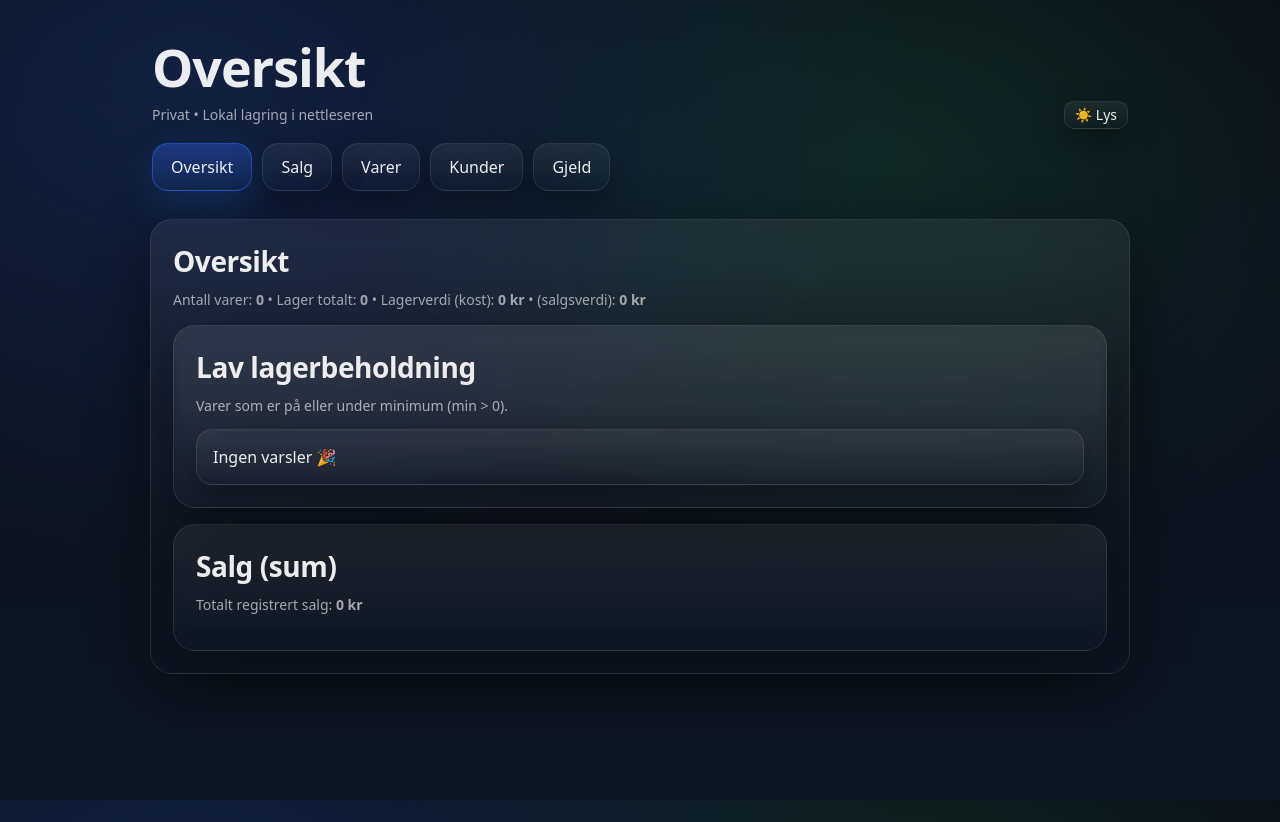
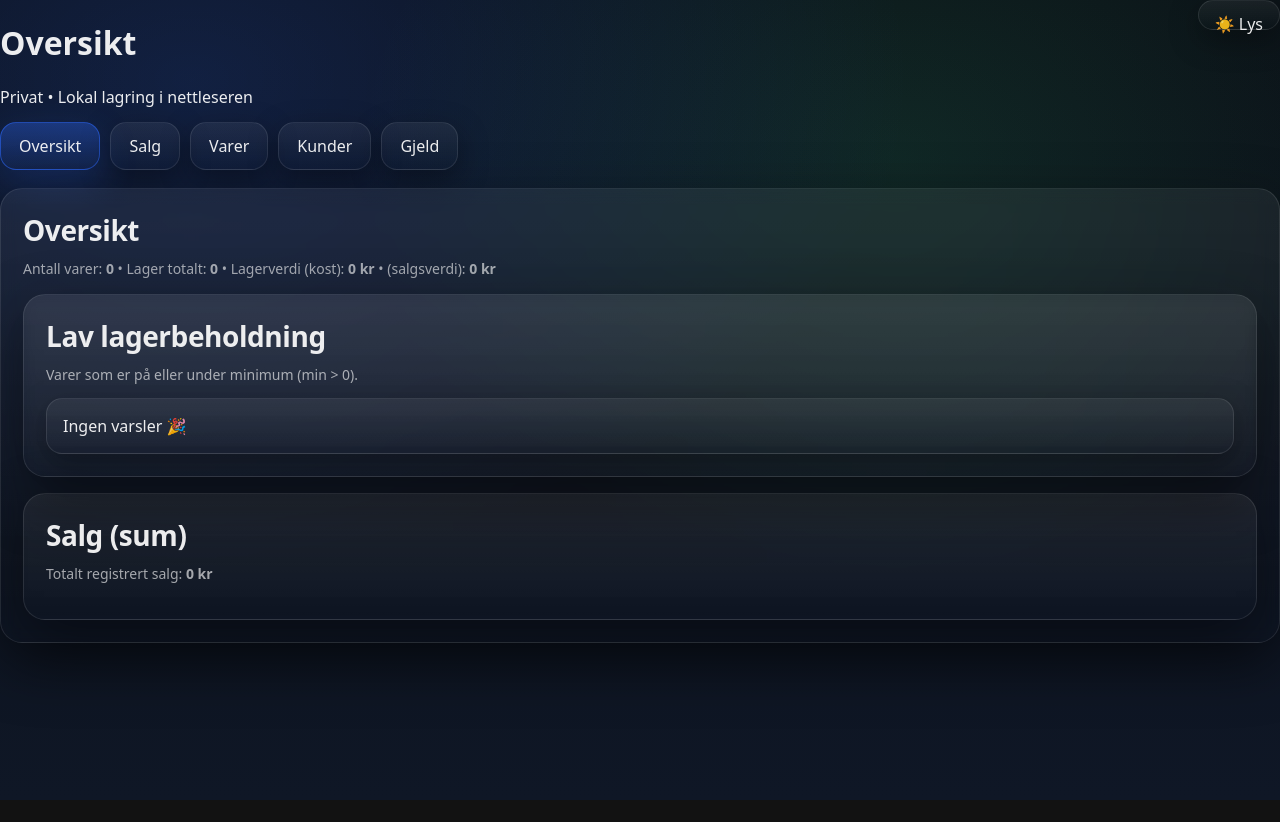
Before and after one commit to nikolaihoffmann-svg/Nikasso-, a React (Vite) app: page / in a window 1280 px wide. After the commit the page ends 800 px from the top, so only its background shows below. Built offline with nearby package versions, Linux system fonts and the light colour scheme.

Commit message:
Update App.tsx

```diff
--- a/src/app/App.tsx
+++ b/src/app/App.tsx
@@ -1,4 +1,6 @@
+// src/app/App.tsx
 import React, { useEffect, useMemo, useState } from "react";
+import { applyThemeToDom, getTheme, setTheme, Theme } from "./storage";
 
 import { Oversikt } from "../pages/Oversikt";
 import { Salg } from "../pages/Salg";
@@ -7,142 +9,73 @@ import { Kunder } from "../pages/Kunder";
 import { Gjeld } from "../pages/Gjeld";
 
 type Tab = "oversikt" | "salg" | "varer" | "kunder" | "gjeld";
-type Theme = "dark" | "light";
-
-const THEME_KEY = "theme";
-
-function getInitialTheme(): Theme {
-  const saved = localStorage.getItem(THEME_KEY);
-  if (saved === "light" || saved === "dark") return saved;
-
-  // default: dark (kan endres om du vil)
-  return "dark";
-}
 
 export function App() {
   const [tab, setTab] = useState<Tab>("oversikt");
-  const [theme, setTheme] = useState<Theme>(() => getInitialTheme());
+  const [theme, setThemeState] = useState<Theme>(() => getTheme());
 
+  // Apply theme on mount + whenever it changes
   useEffect(() => {
-    localStorage.setItem(THEME_KEY, theme);
-
-    // Diskré og robust: sett data-attributt på <html>
-    // CSS kan da styre farger via [data-theme="dark"] / [data-theme="light"]
-    document.documentElement.setAttribute("data-theme", theme);
+    applyThemeToDom(theme);
+    setTheme(theme);
   }, [theme]);
 
-  const title = useMemo(() => {
-    switch (tab) {
-      case "oversikt":
-        return "Oversikt";
-      case "salg":
-        return "Salg";
-      case "varer":
-        return "Varer";
-      case "kunder":
-        return "Kunder";
-      case "gjeld":
-        return "Gjeld";
-    }
-  }, [tab]);
-
-  const toggleTheme = () => {
-    setTheme((t) => (t === "dark" ? "light" : "dark"));
-  };
+  const themeLabel = useMemo(() => (theme === "dark" ? "☀️ Lys" : "🌙 Mørk"), [theme]);
 
   return (
-    <>
-      <div className="container">
-        <div className="header">
+    <div className="appShell">
+      <header className="appHeader">
+        <div className="headerTop">
           <div>
-            <div className="h1">{title}</div>
-
-            <div
-              className="sub"
-              style={{
-                display: "flex",
-                alignItems: "center",
-                gap: 10,
-                justifyContent: "space-between",
-              }}
-            >
-              <span>Privat • Lokal lagring i nettleseren</span>
+            <h1 className="appTitle">{tabTitle(tab)}</h1>
+            <div className="appSub">Privat • Lokal lagring i nettleseren</div>
+          </div>
 
           <button
             type="button"
-                onClick={toggleTheme}
-                className="tab"
-                style={{
-                  padding: "6px 10px",
-                  borderRadius: 10,
-                  fontSize: 14,
-                  lineHeight: 1,
-                }}
-                aria-label={
-                  theme === "dark"
-                    ? "Bytt til lys modus"
-                    : "Bytt til mørk modus"
-                }
-                title={
-                  theme === "dark"
-                    ? "Bytt til lys modus"
-                    : "Bytt til mørk modus"
-                }
+            className="btn themeBtn"
+            onClick={() => setThemeState((t) => (t === "dark" ? "light" : "dark"))}
+            aria-label="Bytt tema"
+            title="Bytt tema"
           >
-                {theme === "dark" ? "☀️ Lys" : "🌙 Mørk"}
+            {themeLabel}
           </button>
         </div>
-          </div>
 
-          <div className="tabs">
-            <button
-              className={tab === "oversikt" ? "tab active" : "tab"}
-              onClick={() => setTab("oversikt")}
-              type="button"
-            >
+        <nav className="tabs">
+          <button className={tab === "oversikt" ? "tab active" : "tab"} onClick={() => setTab("oversikt")}>
             Oversikt
           </button>
-
-            <button
-              className={tab === "salg" ? "tab active" : "tab"}
-              onClick={() => setTab("salg")}
-              type="button"
-            >
+          <button className={tab === "salg" ? "tab active" : "tab"} onClick={() => setTab("salg")}>
             Salg
           </button>
-
-            <button
-              className={tab === "varer" ? "tab active" : "tab"}
-              onClick={() => setTab("varer")}
-              type="button"
-            >
+          <button className={tab === "varer" ? "tab active" : "tab"} onClick={() => setTab("varer")}>
             Varer
           </button>
-
-            <button
-              className={tab === "kunder" ? "tab active" : "tab"}
-              onClick={() => setTab("kunder")}
-              type="button"
-            >
+          <button className={tab === "kunder" ? "tab active" : "tab"} onClick={() => setTab("kunder")}>
             Kunder
           </button>
-
-            <button
-              className={tab === "gjeld" ? "tab active" : "tab"}
-              onClick={() => setTab("gjeld")}
-              type="button"
-            >
+          <button className={tab === "gjeld" ? "tab active" : "tab"} onClick={() => setTab("gjeld")}>
             Gjeld
           </button>
+        </nav>
+      </header>
+
+      <main className="appMain">
+        {tab === "oversikt" ? <Oversikt /> : null}
+        {tab === "salg" ? <Salg /> : null}
+        {tab === "varer" ? <Varer /> : null}
+        {tab === "kunder" ? <Kunder /> : null}
+        {tab === "gjeld" ? <Gjeld /> : null}
+      </main>
     </div>
-        </div>
-
-        {tab === "oversikt" && <Oversikt />}
-        {tab === "salg" && <Salg />}
-        {tab === "varer" && <Varer />}
-        {tab === "kunder" && <Kunder />}
-        {tab === "gjeld" && <Gjeld />}
-      </div>
-    </>
   );
 }
+
+function tabTitle(t: Tab) {
+  if (t === "oversikt") return "Oversikt";
+  if (t === "salg") return "Salg";
+  if (t === "varer") return "Varer";
+  if (t === "kunder") return "Kunder";
+  return "Gjeld";
+}
```
Lines whose indentation alone changed are shown as unchanged.
